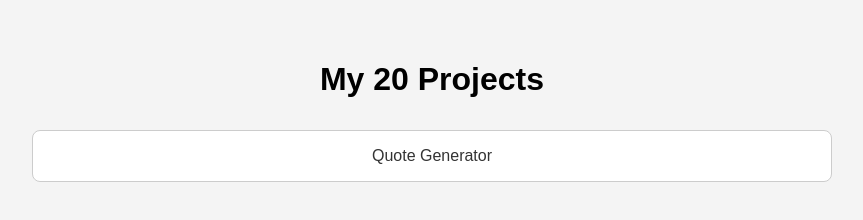
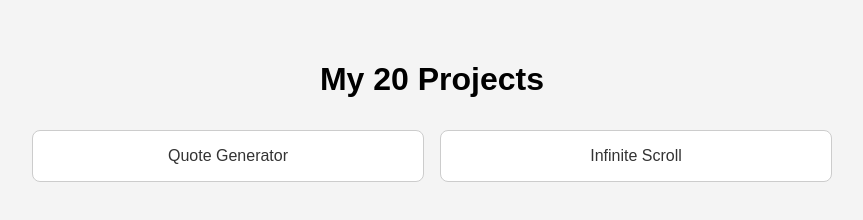
Before and after one commit to luigiay1123/javascript-web-apps, a plain HTML site: page index.html in a window 1280 px wide. Shown: the whole page, without its empty margins (208-1071 px from the left). Drawn offline with Linux system fonts and the light colour scheme.

Commit message:
add link for 2nd project on main html

```diff
--- a/index.html
+++ b/index.html
@@ -11,6 +11,7 @@
     <section>
       <div class="grid">
         <a href="projects/project01/index.html">Quote Generator</a>
+        <a href="projects/project02/index.html">Infinite Scroll</a>
       </div>
     </section>
   </body>
```
